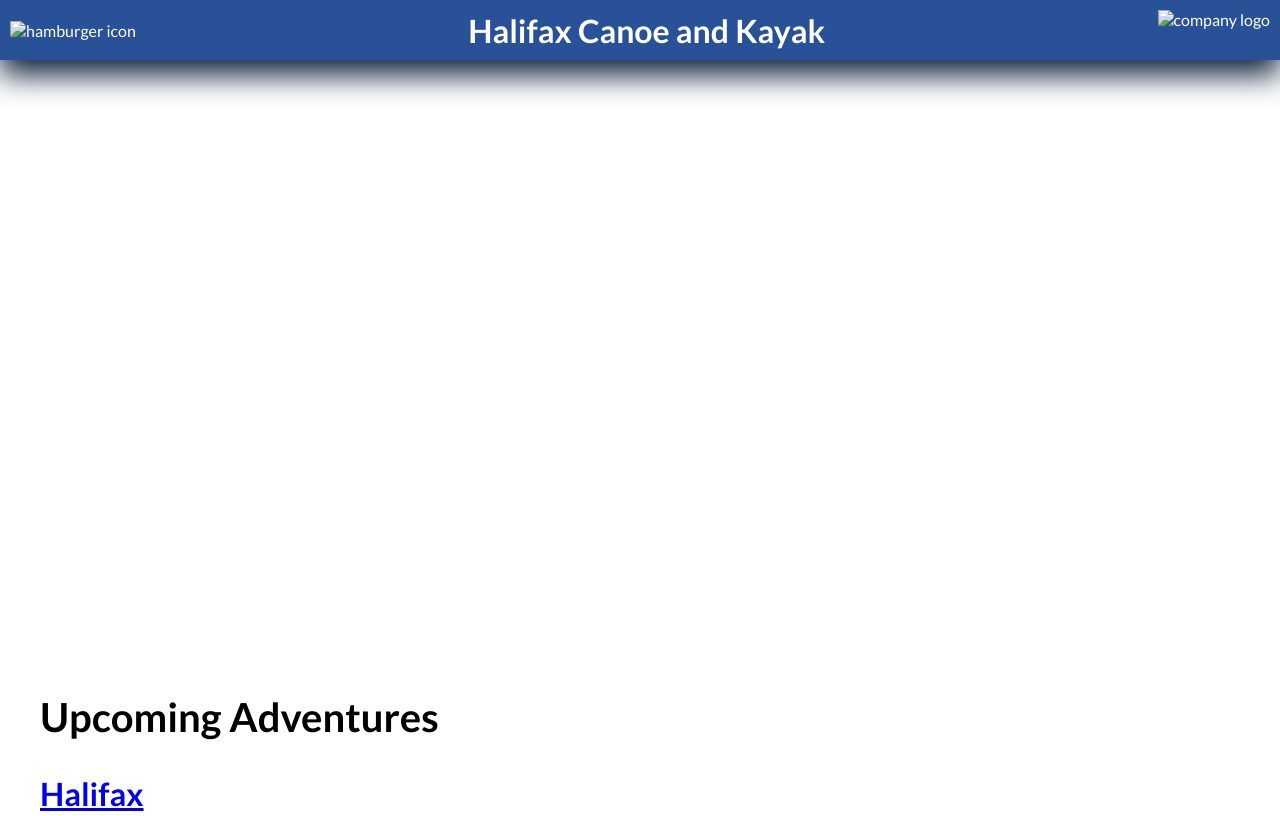
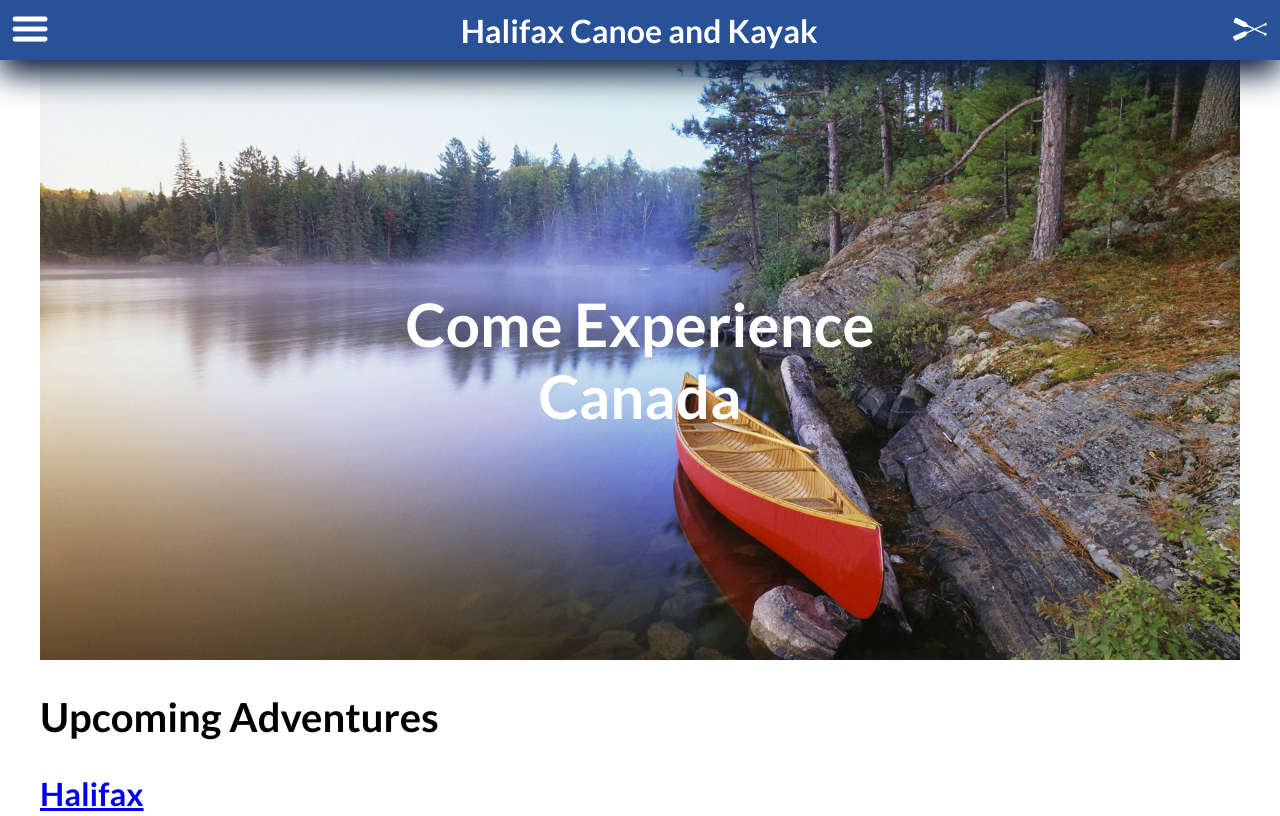
Before and after one commit to colineddyj/skillsproject1, a plain HTML site: page index.html in a window 1280 px wide. Shown: the top 816 px of the page. Drawn offline with nearby package versions, Linux system fonts and the light colour scheme.

Commit message:
Fixed image urls

```diff
--- a/index.html
+++ b/index.html
@@ -15,9 +15,9 @@
 <body>
 <!--Header-->
     <header>
-        <a><img src=".images/hamburgericon.png" class="hamburger" alt="hamburger icon"></a>
+        <a><img src="images/hamburgericon.png" class="hamburger" alt="hamburger icon"></a>
         <h2>Halifax Canoe and Kayak</h2>
-        <img src=".images/companylogo.png" class="logo" alt="company logo">
+        <img src="images/companylogo.png" class="logo" alt="company logo">
     </header>
 
 <!--Navigation Menu-->
--- a/style.css
+++ b/style.css
@@ -137,7 +137,7 @@ main {
 /* Hero Section */
 .heroImage {
     position: relative;
-    background-image: url(".images/heroimage.jpeg");
+    background-image: url("images/heroimage.jpeg");
     background-repeat: no-repeat;
     background-position: center;
     background-size: cover;
```
